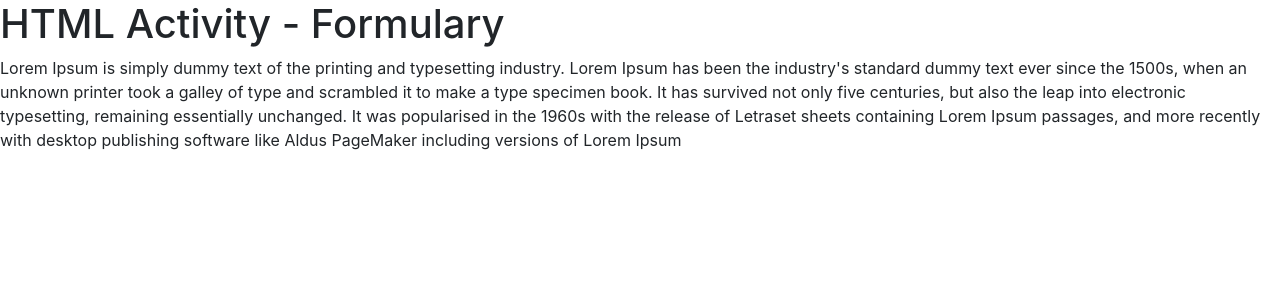
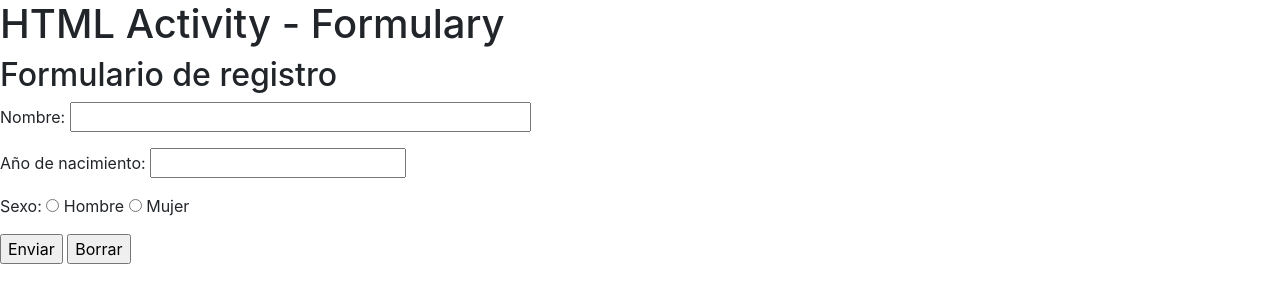
Before and after one commit to ed1998/project-git-parquesoft, a plain HTML site: page index.html in a window 1280 px wide. Drawn offline with nearby package versions, Linux system fonts and the light colour scheme.

Commit message:
Adicion de formulario

```diff
--- a/index.html
+++ b/index.html
@@ -12,17 +12,22 @@
 </head>
   <body>
     <h1>HTML Activity - Formulary</h1>
-    <p>
-      Lorem Ipsum is simply dummy text of the printing and typesetting industry. Lorem Ipsum
-      has been the industry's standard dummy text ever since the 1500s, when an unknown printer
-      took a galley of type and scrambled it to make a type specimen book. It has survived not
-      only five centuries, but also the leap into electronic typesetting, remaining essentially
-      unchanged. It was popularised in the 1960s with the release of Letraset sheets containing
-      Lorem Ipsum passages, and more recently with desktop publishing software like Aldus PageMaker
-      including versions of Lorem Ipsum
-  </p>
+ <h2>Formulario de registro</h2>
 
-    <!-- Optional JavaScript; choose one of the two! -->
+    <!-- Formulario -->
+
+    <form action="ejemplo.php" method="get">
+      <p>Nombre: <input type="text" name="nombre" size="40"></p>
+      <p>Año de nacimiento: <input type="number" name="nacido" min="1900"></p>
+      <p>Sexo:
+        <input type="radio" name="hm" value="h"> Hombre
+        <input type="radio" name="hm" value="m"> Mujer
+      </p>
+      <p>
+        <input type="submit" value="Enviar">
+        <input type="reset" value="Borrar">
+      </p>
+    </form>
 
     <!-- Option 1: jQuery and Bootstrap Bundle (includes Popper) -->
     <script src="https://code.jquery.com/jquery-3.5.1.slim.min.js" integrity="sha384-DfXdz2htPH0lsSSs5nCTpuj/zy4C+OGpamoFVy38MVBnE+IbbVYUew+OrCXaRkfj" crossorigin="anonymous"></script>
```
